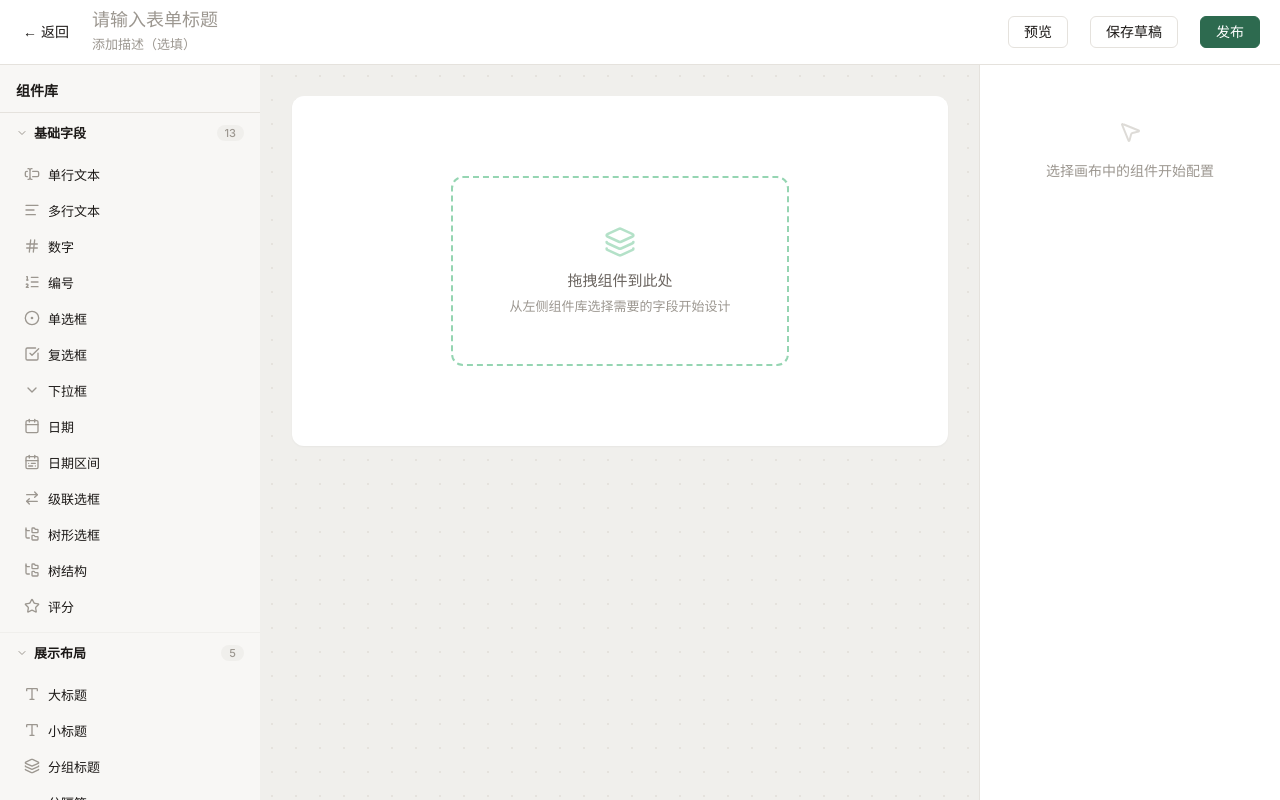
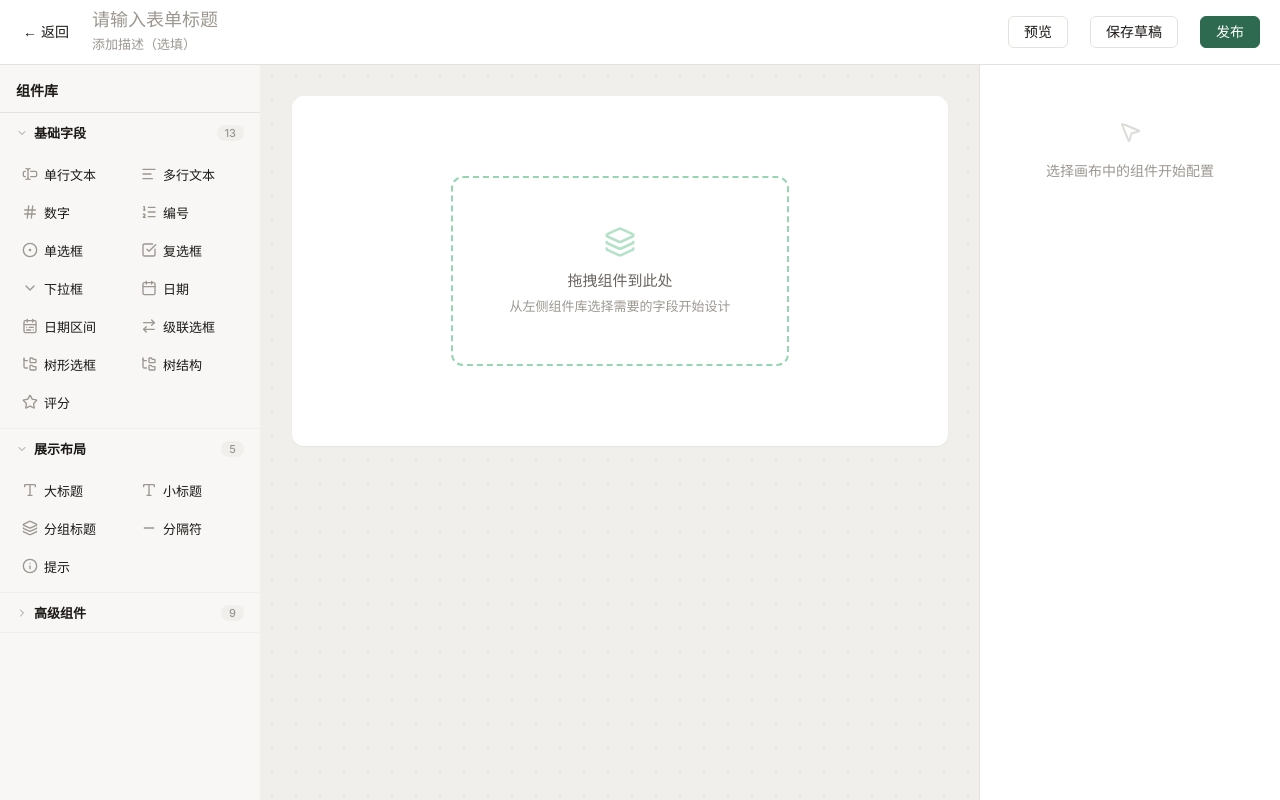
Before and after one commit to ZoHuan/FormCenter, a Vue app: page /formDesigner in a window 1280 px wide. Built offline with nearby package versions, Linux system fonts and the light colour scheme.

Commit message:
refactor: 组件面板2列网格 — 一行2个组件+间距紧凑+grip图标缩小

```diff
--- a/src/components/designer/ComponentPalette.vue
+++ b/src/components/designer/ComponentPalette.vue
@@ -140,14 +140,17 @@ function typeLabel(t: string) { return labels[t] ?? t }
 
 .group-items {
   padding: 4px 12px 8px;
+  display: grid;
+  grid-template-columns: 1fr 1fr;
+  gap: 2px;
 }
 
 .palette-item {
   height: 36px;
   display: flex;
   align-items: center;
-  padding: 0 10px 0 12px;
-  gap: 8px;
+  padding: 0 8px 0 10px;
+  gap: 6px;
   font-size: 13px;
   color: var(--color-text);
   cursor: grab;
@@ -172,6 +175,7 @@ function typeLabel(t: string) { return labels[t] ?? t }
     opacity: 0;
     transition: opacity 0.15s;
     flex-shrink: 0;
+    width: 10px;
   }
 
   &:hover {
```
